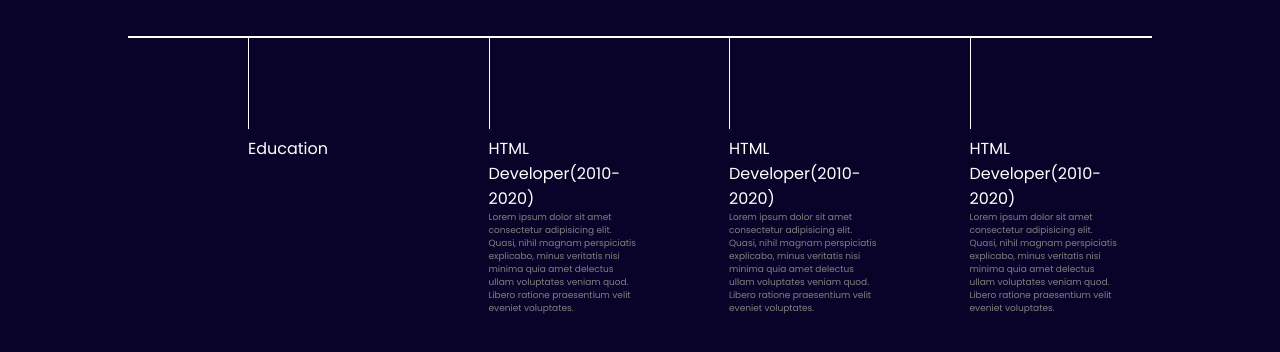
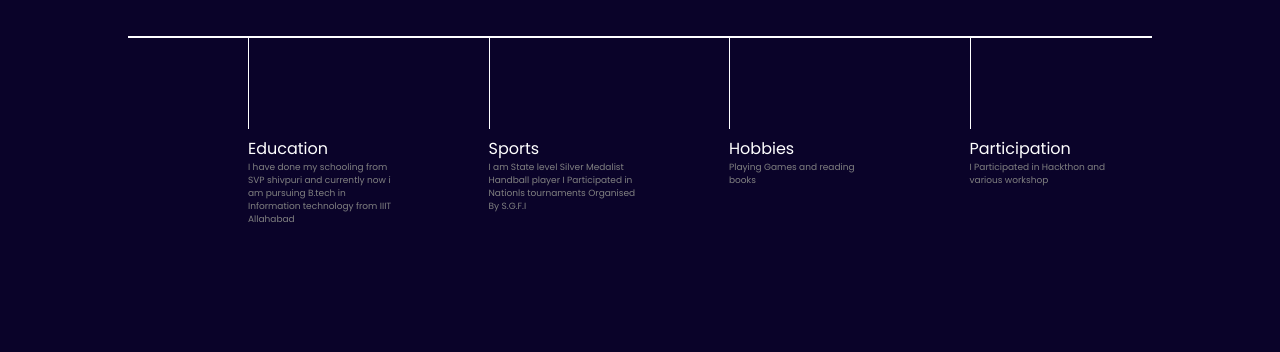
Before and after one commit to deepbhagat123/INDEX1.html, a plain HTML site: page INDEX.html in a window 1280 px wide. Shown: the part 736-1088 px from the top of the page. Drawn offline with nearby package versions, Linux system fonts and the light colour scheme.

Commit message:
Update INDEX.html

```diff
--- a/INDEX.html
+++ b/INDEX.html
@@ -167,37 +167,30 @@
             <img class="image-top" src="developer.png" alt="" />
             <div class="vertical-title">Education</div>
             <div class="vertical-desc">
-
+                  I have done my schooling from SVP shivpuri and currently now i am pursuing B.tech in Information technology
+                  from IIIT Allahabad
             </div>
           </div>
           <div class="vertical">
             <img class="image-top" src="developer.png" alt="" />
-            <div class="vertical-title">HTML Developer(2010-2020)</div>
+            <div class="vertical-title">Sports</div>
             <div class="vertical-desc">
-              Lorem ipsum dolor sit amet consectetur adipisicing elit. Quasi,
-              nihil magnam perspiciatis explicabo, minus veritatis nisi minima
-              quia amet delectus ullam voluptates veniam quod. Libero ratione
-              praesentium velit eveniet voluptates.
+                I am State level Silver Medalist Handball player I Participated in Nationls tournaments Organised By
+                S.G.F.I
             </div>
           </div>
           <div class="vertical">
             <img class="image-top" src="developer.png" alt="" />
-            <div class="vertical-title">HTML Developer(2010-2020)</div>
+            <div class="vertical-title">Hobbies</div>
             <div class="vertical-desc">
-              Lorem ipsum dolor sit amet consectetur adipisicing elit. Quasi,
-              nihil magnam perspiciatis explicabo, minus veritatis nisi minima
-              quia amet delectus ullam voluptates veniam quod. Libero ratione
-              praesentium velit eveniet voluptates.
+                 Playing Games and reading books
             </div>
           </div>
           <div class="vertical">
             <img class="image-top" src="developer.png" alt="" />
-            <div class="vertical-title">HTML Developer(2010-2020)</div>
+            <div class="vertical-title">Participation</div>
             <div class="vertical-desc">
-              Lorem ipsum dolor sit amet consectetur adipisicing elit. Quasi,
-              nihil magnam perspiciatis explicabo, minus veritatis nisi minima
-              quia amet delectus ullam voluptates veniam quod. Libero ratione
-              praesentium velit eveniet voluptates.
+                 I Participated in Hackthon and various workshop
             </div>
           </div>
         </div>
```
